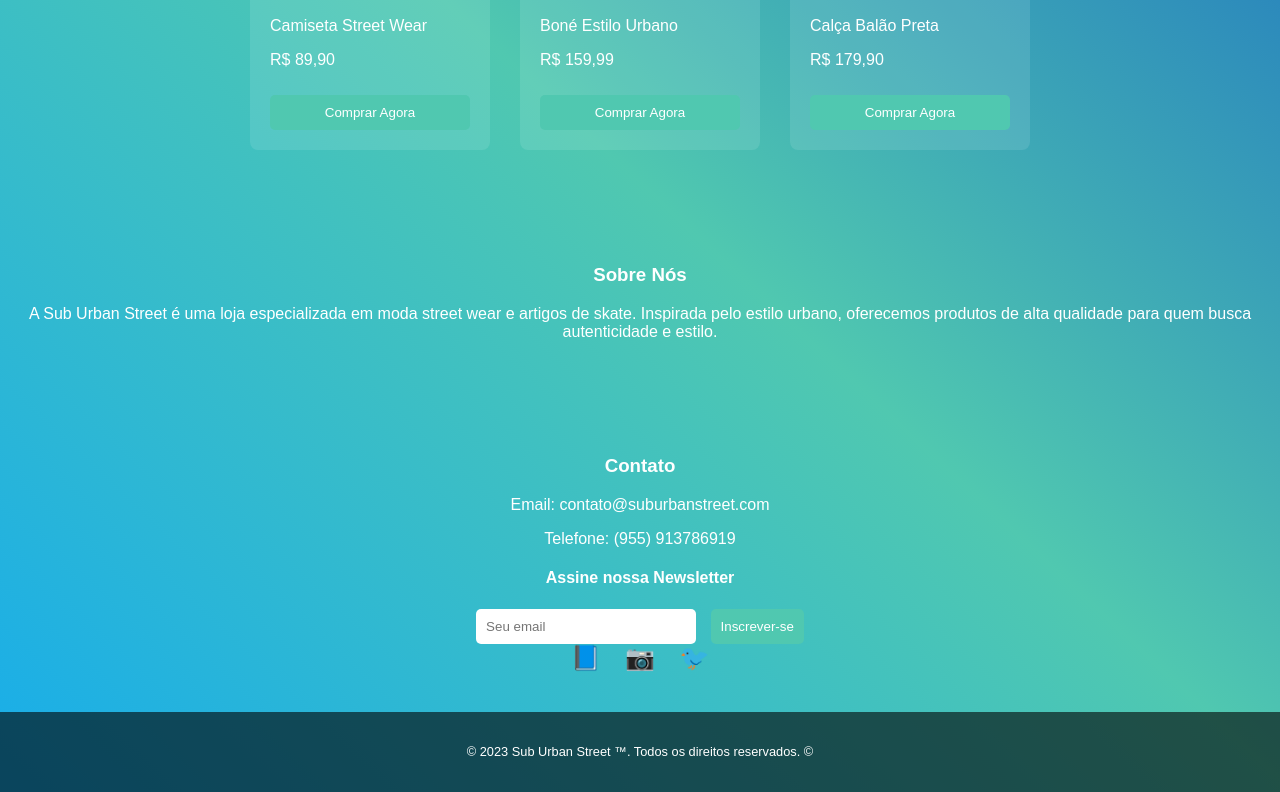
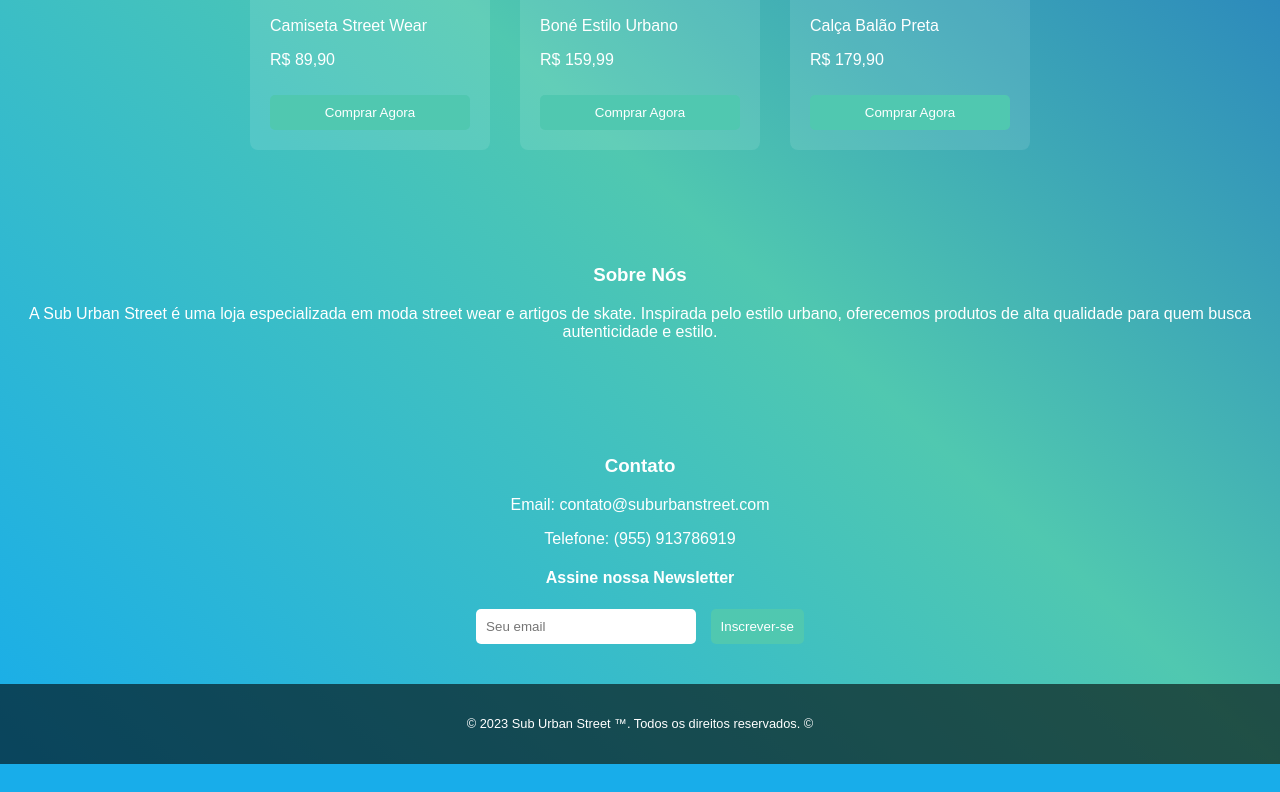
Before and after one commit to LucasGClaro/SubUrbanStreet, a plain HTML site: page index.html in a window 1280 px wide. Shown: the part 637-1429 px from the top of the page. After the commit the page ends 1401 px from the top, so only its background shows below. Drawn offline with Linux system fonts and the light colour scheme.

Commit message:
aebabababda

```diff
--- a/index.html
+++ b/index.html
@@ -214,11 +214,6 @@
             <input type="email" placeholder="Seu email" />
             <button>Inscrever-se</button>
         </div>
-        <div class="social-icons">
-            <a href="https://facebook.com" target="_blank">📘</a>
-            <a href="https://instagram.com" target="_blank">📷</a>
-            <a href="https://x.com" target="_blank">🐦</a>
-        </div>
     </section>
 
     <footer>
```
